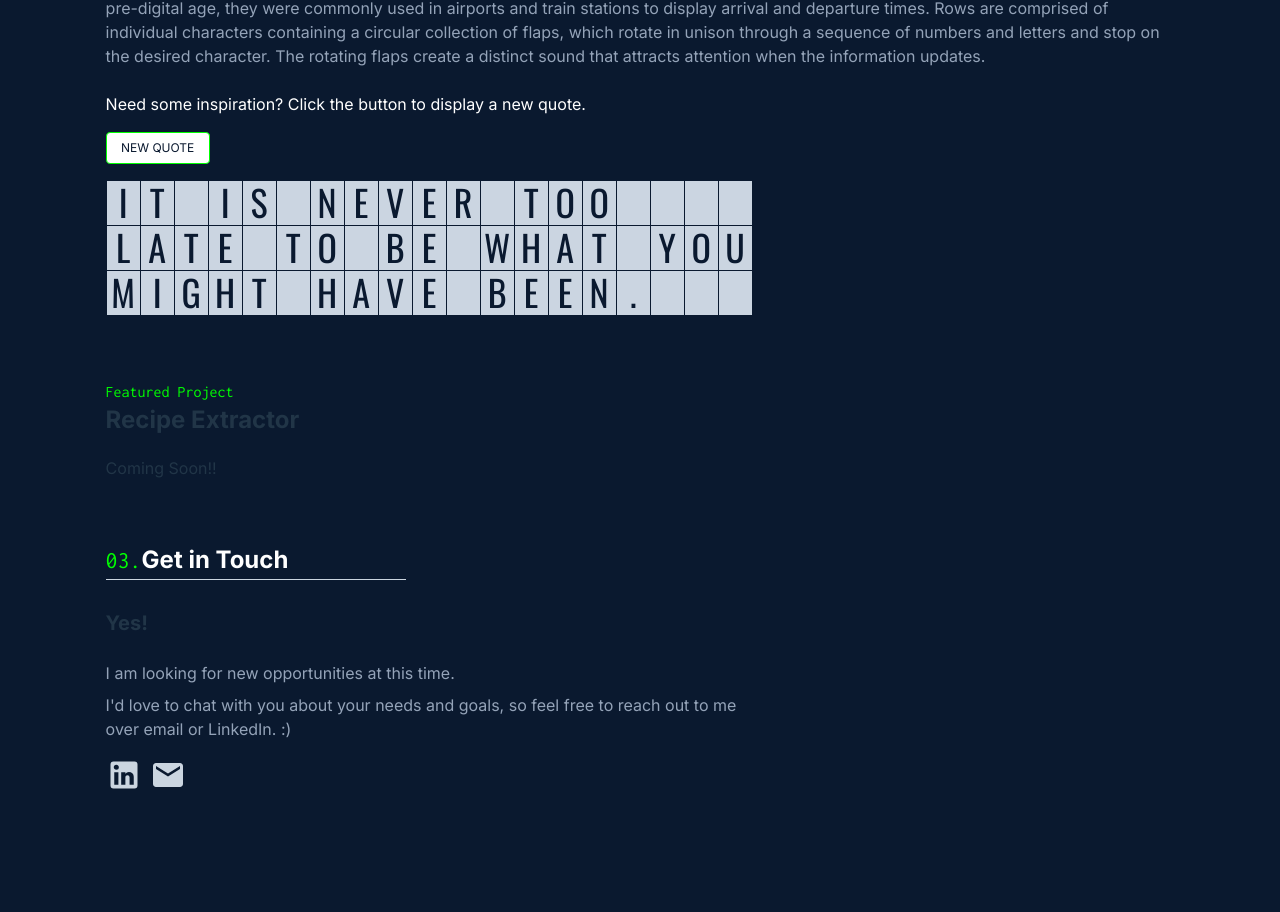
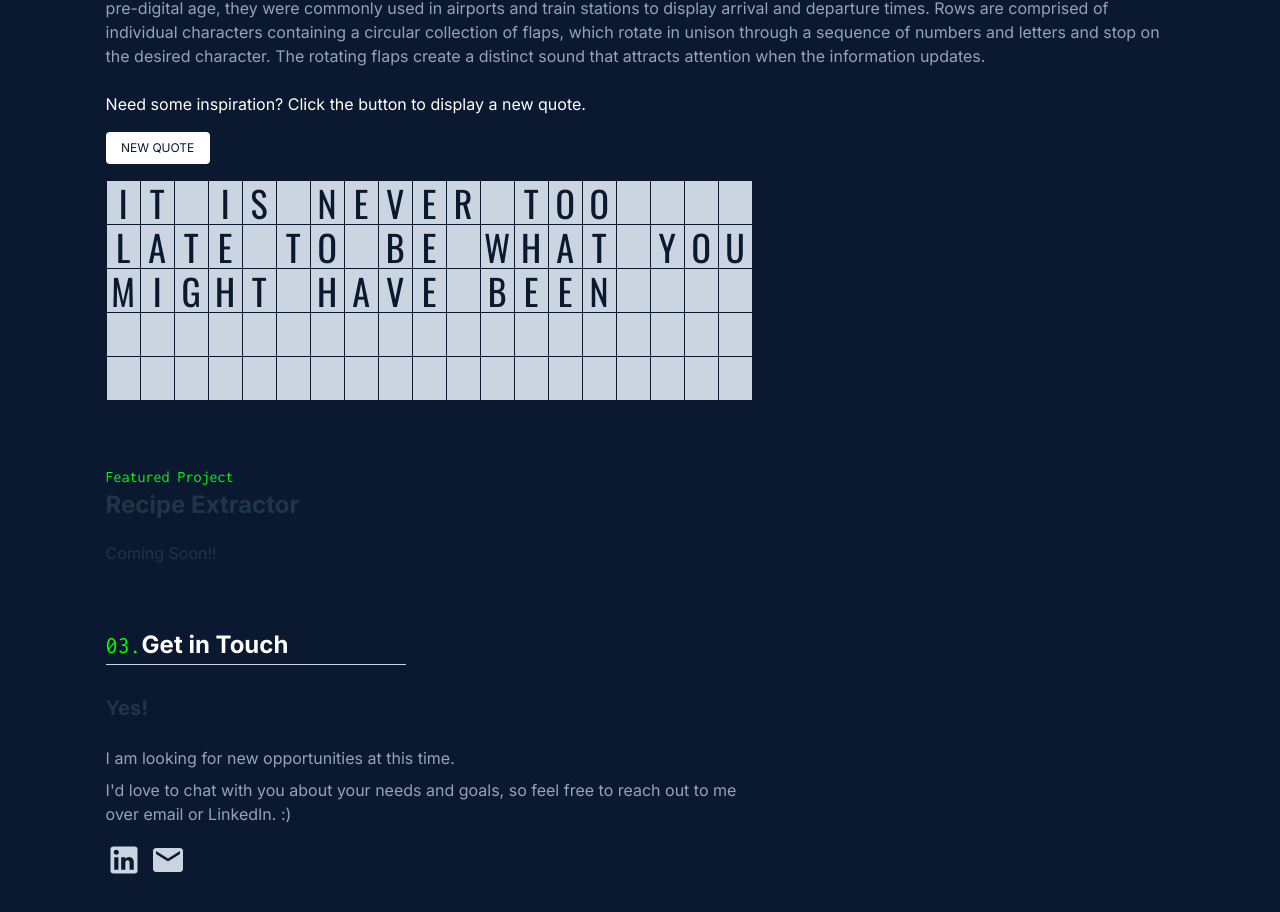
Before and after one commit to sharoncraddock/sharoncraddock.github.io, a React (Vite) app: page / in a window 1280 px wide. Shown: the part 1600-2512 px from the top of the page. Built offline with nearby package versions, Linux system fonts and the light colour scheme.

Commit message:
Adds error boundary, improved split-flap.

```diff
--- a/package.json
+++ b/package.json
@@ -20,6 +20,7 @@
     "react": "^18.2.0",
     "react-device-detect": "^2.2.3",
     "react-dom": "^18.2.0",
+    "react-error-boundary": "^4.0.4",
     "sass": "^1.62.1",
     "tailwindcss": "^3.3.1"
   },
--- a/src/App.scss
+++ b/src/App.scss
@@ -141,4 +141,5 @@ body {
 
 .td-width {
   width: 34px;
+  height: 44px;
 }
--- a/src/App.tsx
+++ b/src/App.tsx
@@ -10,7 +10,9 @@ import LinkedInIcon from '@mui/icons-material/LinkedIn';
 import BoxCharacter from './components/color-change/box-character';
 import ColorChangeInstructions from './components/color-change/color-change-instructions';
 import AboutMe from './components/about-me';
-import SplitFlapTable from './components/split-flap/split-flap';
+import { ErrorBoundary } from "react-error-boundary";
+import SplitFlapInfo from './components/split-flap/split-flap-info';
+import SplitFlapImproved from './components/split-flap-improved/split-flap-improved';
 
 
 function App() {
@@ -57,7 +59,10 @@ function App() {
       <div className="mt-7">
         <p className={`${currentVoiceClass} text-md font-mono text-slate-400`}>Featured Project</p>
         <p className="text-2xl mb-5 font-sans font-bold">Solari/Split-Flap Display</p>
-        <SplitFlapTable voiceClass={currentVoiceClass} />
+        <SplitFlapInfo />
+        <ErrorBoundary fallback={<div>Oops, something went wrong! :(</div>}>
+          <SplitFlapImproved />
+        </ErrorBoundary>
       </div>
 
       <div className="mt-7">
--- /dev/null
+++ b/src/components/split-flap-improved/character-cycler-improved.tsx
@@ -0,0 +1,27 @@
+import { useState, useEffect, useRef } from 'react';
+
+interface CharacterCyclerProps {
+  stopCharacter: string;
+}
+
+const letters = [...'ABCDEFGHIJKLMNOPQRSTUVWXYZ'];
+
+function CharacterCyclerImproved({ stopCharacter }: LetterCyclerProps) {
+  const [character, setCharacter] = useState(' ');
+
+  const timerRef = useRef(null);
+
+  useEffect(() => {
+    for (let i = 0; i <= letters.indexOf(stopCharacter); i++) {
+      timerRef.current = setTimeout(() => {
+       setCharacter(letters[i])
+    }, 125 * i);
+  }
+
+    return () => clearTimeout(timerRef.current);
+  }, [stopCharacter]);
+
+  return <span>{character}</span>
+}
+
+export default CharacterCyclerImproved;
--- /dev/null
+++ b/src/components/split-flap-improved/quote-table.tsx
@@ -0,0 +1,80 @@
+import { useState, useEffect } from 'react';
+import CharacterCyclerImproved from './character-cycler-improved';
+
+
+function QuoteTable({quote}){
+
+  // temp for desktop
+  const rowLength = 20;
+
+    // splits quote into individual rows and returns an array of those rows
+  function quoteInRows(quote: string, rowLength: number){
+    if (!quote) return [];
+    let quoteRowsArray = [];
+      const words = quote.split(' ');
+      while (words.length) {
+        let line = '';
+        while (words.length) {
+          const trialLine = line + words[0] + ' ';
+          if (trialLine.trim().length < rowLength) {
+            line = trialLine;
+            words.shift();
+          } else {
+            quoteRowsArray.push(line.trim());
+            line = '';
+            break;
+          }
+        }
+        // line that was too short to trigger push
+        if (line.length) {
+          quoteRowsArray.push(line.trim());
+        }
+      }
+      return quoteRowsArray;
+  }
+
+  const quoteForTable = quoteInRows(quote, rowLength);
+
+  // const maxRows = rowLength === 20 ? 5 : 10;
+  // temp for desktop
+  const maxRows = 5;
+
+  function tableRows(quote: Array<string>){
+    if (!quote) return [];
+    while (quote.length < 5) {
+      quote.push(''.padEnd(rowLength - 2));
+    }
+    return (
+      <>
+       {quote.map(
+        (item: string, index: number) =>
+          <tr key={`${index}-${item.charAt(0)}`} className="border border-custom-blue">
+            {tableData(item.padEnd(rowLength - 1, ' '))}
+          </tr>
+       )}
+      </>
+    );
+  }
+
+  function tableData(item: Array<string>) {
+    const itemIndividualChars = [...item.toUpperCase()];
+    return itemIndividualChars.map((char, index) =>
+      <td key={`${index}-${char}`} className="bg-slate-300 border border-custom-blue text-center td-width text-4xl font-split-flap text-custom-blue">
+        <CharacterCyclerImproved stopCharacter={char} />
+      </td>);
+  }
+
+  const tableRowElements = tableRows(quoteForTable);
+
+  return (
+    <>
+      <table className="border-collapse">
+        <tbody>
+          {tableRowElements}
+        </tbody>
+      </table>
+    </>
+  )
+}
+
+export default QuoteTable;
--- /dev/null
+++ b/src/components/split-flap-improved/split-flap-improved.tsx
@@ -0,0 +1,39 @@
+
+import quotes from '../../components/split-flap/quotes';
+import { useState, useEffect } from 'react';
+import QuoteTable from './quote-table';
+
+const inspirationalQuotes = [...quotes];
+
+function SplitFlapImproved(){
+
+  const [quote, setQuote] = useState('It is never too late to be what you might have been.');
+
+  function selectedQuote(quoteArray: Array<string>){
+    // remove previously shown quote from array so it won't be duplicated
+    const previousQuoteIndex = quoteArray.findIndex((item) => item === quote);
+    if (previousQuoteIndex >= 0) {
+      quoteArray.splice(previousQuoteIndex, 1);
+    }
+    if (!quoteArray.length) {
+      return 'You\'ve seen all the quotes I have for now!';
+    } else {
+      // select a new quote to display
+      return quoteArray[Math.floor(Math.random() * quoteArray.length)];
+    }
+  }
+
+  function handleClick(){
+    const newQuote = selectedQuote(inspirationalQuotes);
+    setQuote(newQuote);
+  }
+
+  return (
+    <>
+      <button onClick={handleClick} className="border rounded hover:bg-slate-400 bg-white text-xs text-custom-blue uppercase mt-4 mb-4">New Quote</button>
+      <QuoteTable quote={quote} />
+    </>
+  )
+}
+
+export default SplitFlapImproved;
--- /dev/null
+++ b/src/components/split-flap/split-flap-info.tsx
@@ -0,0 +1,16 @@
+interface SplitFlapInfoProps {
+  voiceClass: string;
+}
+
+function SplitFlapInfo ({ voiceClass }: SplitFlapInfoProps){
+  return (
+    <>
+      <p className="text-base font-sans text-slate-400">
+        Split-flap displays (sometimes referred to as Solari boards, after the original inventor) are considered retro or nostalgic these days, but in the pre-digital age, they were commonly used in airports and train stations to display arrival and departure times. Rows are comprised of individual characters containing a circular collection of flaps, which rotate in unison through a sequence of numbers and letters and stop on the desired character. The rotating flaps create a distinct sound that attracts attention when the information updates.
+      </p>
+      <p className="text-white mt-6">Need some inspiration? Click the button to display a new quote.</p>
+     </>
+  )
+}
+
+export default SplitFlapInfo;
```
Also changed, not shown: src/components/split-flap/split-flap.scss (deleted), 1 other file (tests, documents, lock files or other folders).
